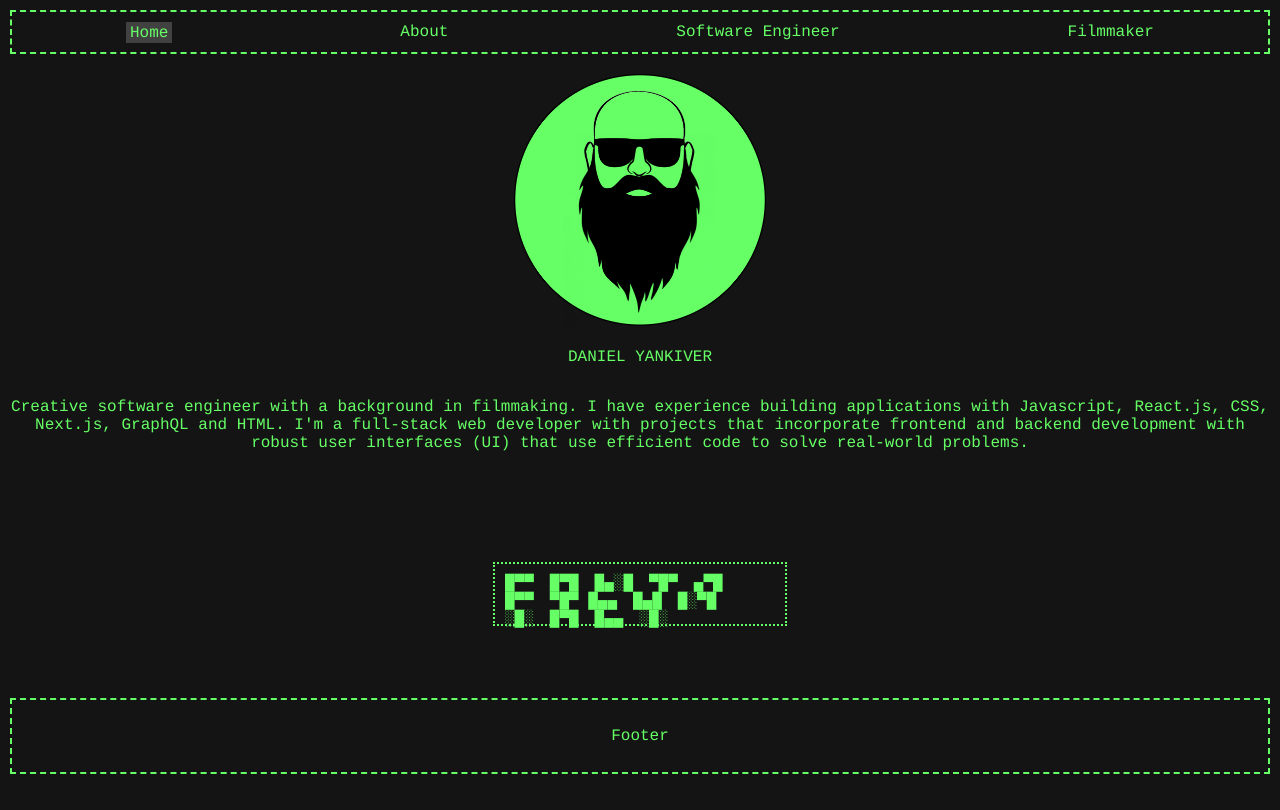
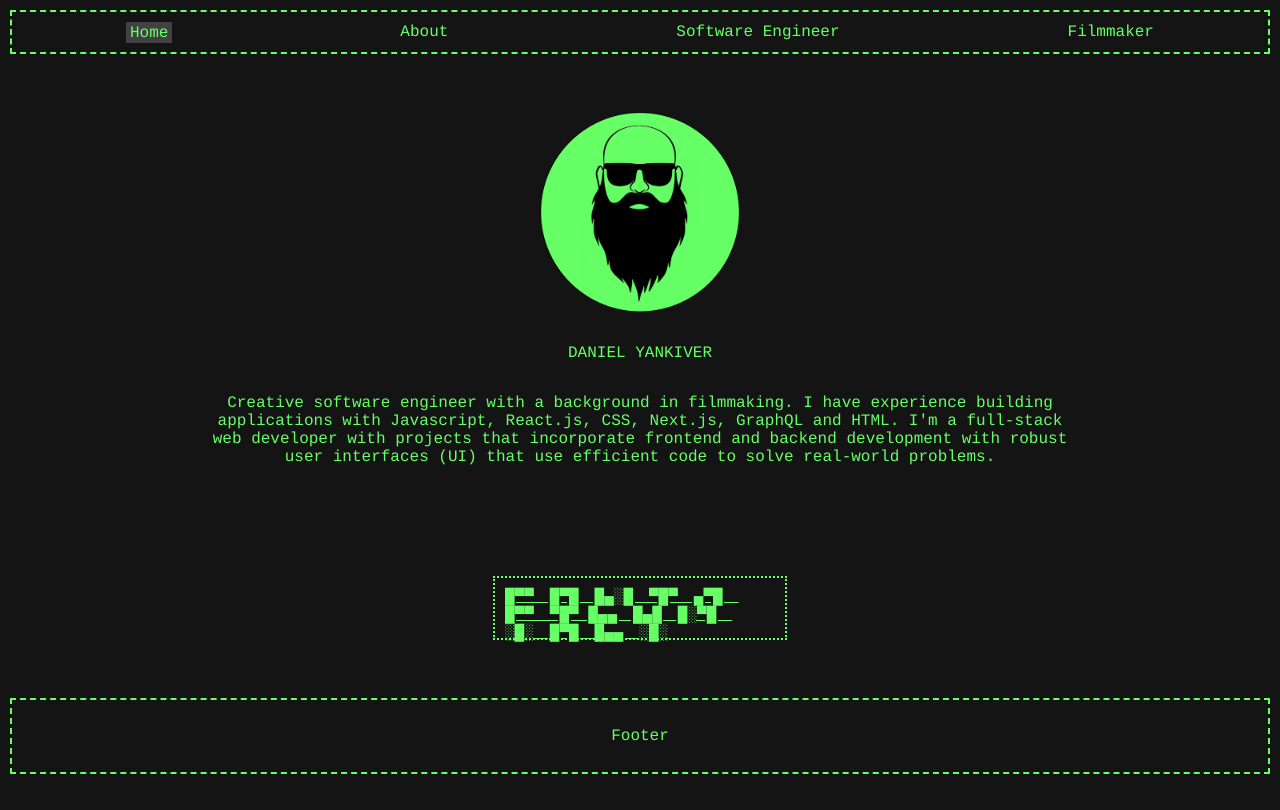
Before and after one commit to DanielYankiver/day-platform-2.0, a React (Create React App) app: page / in a window 1280 px wide. Built offline with nearby package versions, Linux system fonts and the light colour scheme.

Commit message:
centered text on home page and added reel to filmmaker page

```diff
--- a/src/pages/Filmmaker.css
+++ b/src/pages/Filmmaker.css
@@ -4,6 +4,17 @@
   color: #66FF66;
   border: 2px dashed #66FF66;
   display: flex;
+  flex-direction: column;
   justify-content: center;
   align-items: center;
 }
+
+.showreel {
+  margin: 50px;
+  border: 2px dashed #66FF66;
+}
+
+.showreel iframe {
+  width: 640px;
+  height: 360px;
+}
--- a/src/pages/Filmmaker.jsx
+++ b/src/pages/Filmmaker.jsx
@@ -7,6 +7,9 @@ function Filmmaker() {
         <div className='filmmaker-title'>
           Filmmaker Page
         </div>
+        <div className='showreel'>
+          <iframe src="https://player.vimeo.com/video/375538495?h=e5986dfa91"  frameborder="0" allow="autoplay; fullscreen; picture-in-picture" allowfullscreen></iframe>
+        </div>
       </div>
     );
 }
--- a/src/pages/Home.css
+++ b/src/pages/Home.css
@@ -3,23 +3,8 @@
   margin: 10px;
   color: #66FF66;
   /* border: 2px dashed #66FF66; */
-}
-
-@keyframes fadeIn {
-  0% { background-color: rgb(66, 65, 65); }
-  100% { background-color: none; }
-}
-
-.home-title {
   display: flex;
-  justify-content: center;
-  height: 20px;
-  margin: 30px;
-  /* animation: fadeIn 2s infinite;  */
-}
-
-.home-intro {
-  text-align: center;
+  align-items: center;
 }
 
 .bb-logo-container {
@@ -35,15 +20,45 @@
 }
 
 .bb-logo {
-  width: 20%;
+  width: 200px;
   position: relative;
-  animation: hover linear 1s infinite alternate;
+  /* border: 5px solid black; */
+  border-radius: 120px;
+  /* animation: hover linear 1s infinite alternate;  */
+}
+
+@keyframes fadeIn {
+  0% { background-color: rgb(66, 65, 65); }
+  100% { background-color: none; }
+}
+
+.home-title {
+  height: 20px;
+  margin: 30px;
+  display: flex;
+  justify-content: center;
+  /* animation: fadeIn 2s infinite;  */
+}
+
+.home-intro-container {
+  display: flex;
+  justify-content: center;
+}
+
+.home-intro {
+  text-align: center;
+  width: 70%;
 }
 
 .ascii-button-container {
   display: flex;
   justify-content: center;
   margin-top: 80px;
+}
+
+.ascii-button-container a {
+  text-decorations: none;
+  color: inherit;
 }
 
 .ascii-button{
--- a/src/pages/Home.jsx
+++ b/src/pages/Home.jsx
@@ -14,14 +14,18 @@ function Home() {
             />
           </div>
           <div className='home-title'>DANIEL YANKIVER</div>
+          <div className='home-intro-container'>
             <div className='home-intro'>
             Creative software engineer with a background in filmmaking. I have experience building applications with Javascript, React.js, CSS, Next.js, GraphQL and HTML. I'm a full-stack web developer with projects that incorporate frontend and backend development with robust user interfaces (UI) that use efficient code to solve real-world problems.
             </div>
+          </div>
           <div className='ascii-button-container'>
+            <a href="https://www.linkedin.com/in/daniel-yankiver/" target="_blank" rel="noopener noreferrer">
               <div className='ascii-button'>
                 █▀▀ █▀█ █▄░█ ▀█▀ ▄▀█ █▀▀ ▀█▀
                 █▄▄ █▄█ █░▀█ ░█░ █▀█ █▄▄ ░█░
               </div>
+            </a>
           </div>
         </div>
       </div>
```
Lines whose indentation alone changed are shown as unchanged.
